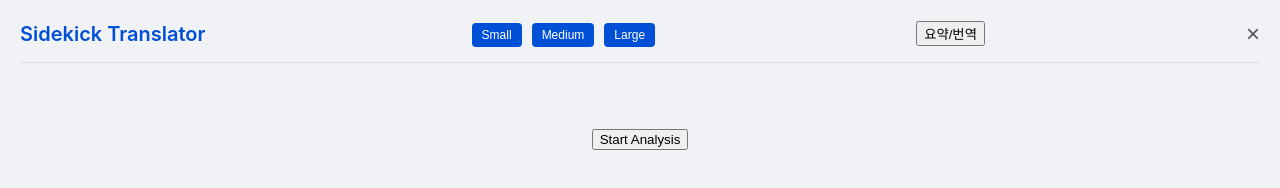
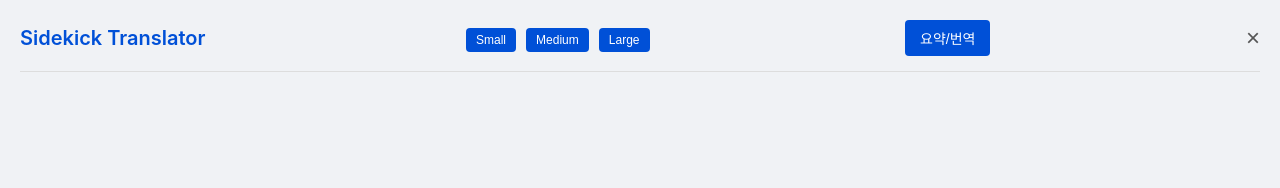
Before and after one commit to ywkim95/gemini-translator, a browser extension: page Sidekick-Translator/ui/sidebar.html in a window 1280 px wide. Drawn offline with Linux system fonts and the light colour scheme.

Commit message:
feat: 사이드바 UI 개선 및 불필요한 버튼 제거
- "Start Analysis" 버튼을 제거하고, "요약/번역" 버튼이 분석 시작 기능을 담당하도록 UI를 간소화했습니다.
- "요약/번역" 버튼에 디자인 스타일을 추가하여 시각적인 개선을 이루었습니다.

```diff
--- a/Sidekick-Translator/ui/sidebar.css
+++ b/Sidekick-Translator/ui/sidebar.css
@@ -150,3 +150,20 @@ body {
   color: #d93025; /* Red */
   font-weight: 500;
 }
+
+/* Analyze Button */
+.analyze-btn {
+  background-color: #0050d7; /* Blue */
+  color: white;
+  border: none;
+  padding: 8px 15px;
+  border-radius: 4px;
+  cursor: pointer;
+  font-size: 14px;
+  font-weight: 500;
+  transition: background-color 0.2s ease;
+}
+
+.analyze-btn:hover {
+  background-color: #003d9e;
+}
--- a/Sidekick-Translator/ui/sidebar.html
+++ b/Sidekick-Translator/ui/sidebar.html
@@ -15,9 +15,6 @@
       </div>
       <button id="analyze-btn" class="analyze-btn">요약/번역</button>
       <button id="close-sidebar-btn" class="close-btn">&times;</button>
-    </div>
-    <div id="st-initial-state" class="state-view">
-      <button id="start-analysis-btn">Start Analysis</button>
     </div>
     <div id="st-loading-state" class="state-view" style="display:none;">
       <div class="spinner"></div>
--- a/Sidekick-Translator/ui/sidebar.js
+++ b/Sidekick-Translator/ui/sidebar.js
@@ -1,6 +1,5 @@
 document.addEventListener('DOMContentLoaded', () => {
   const analyzeBtn = document.getElementById('analyze-btn');
-  const initialView = document.getElementById('st-initial-state');
   const loadingView = document.getElementById('st-loading-state');
   const resultView = document.getElementById('st-result-state');
   const errorView = document.getElementById('st-error-state');
@@ -11,7 +10,6 @@ document.addEventListener('DOMContentLoaded', () => {
 
   // 분석 시작 버튼 이벤트
   analyzeBtn.addEventListener('click', () => {
-    initialView.style.display = 'none';
     resultView.style.display = 'none';
     errorView.style.display = 'none';
     loadingView.style.display = 'block';
```
